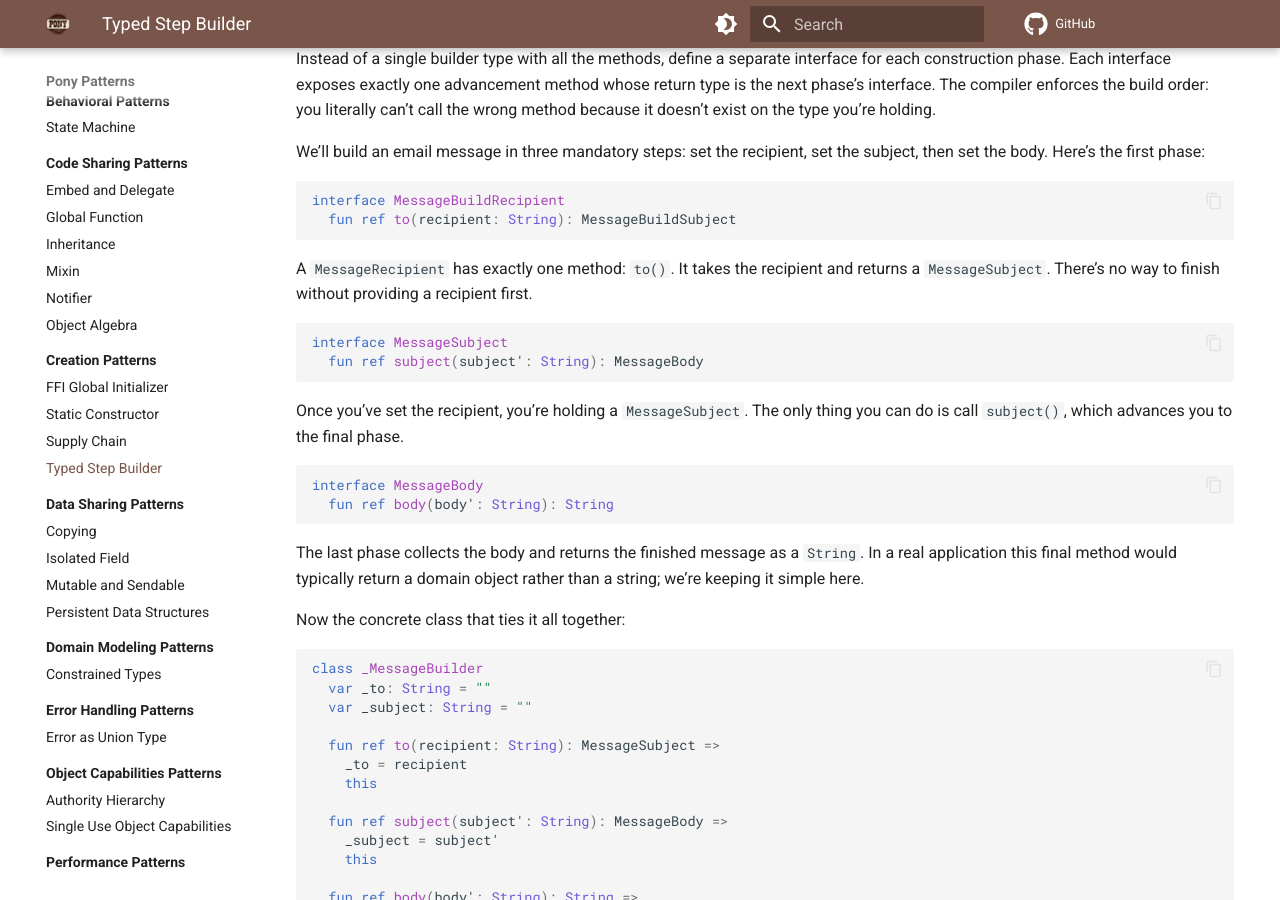
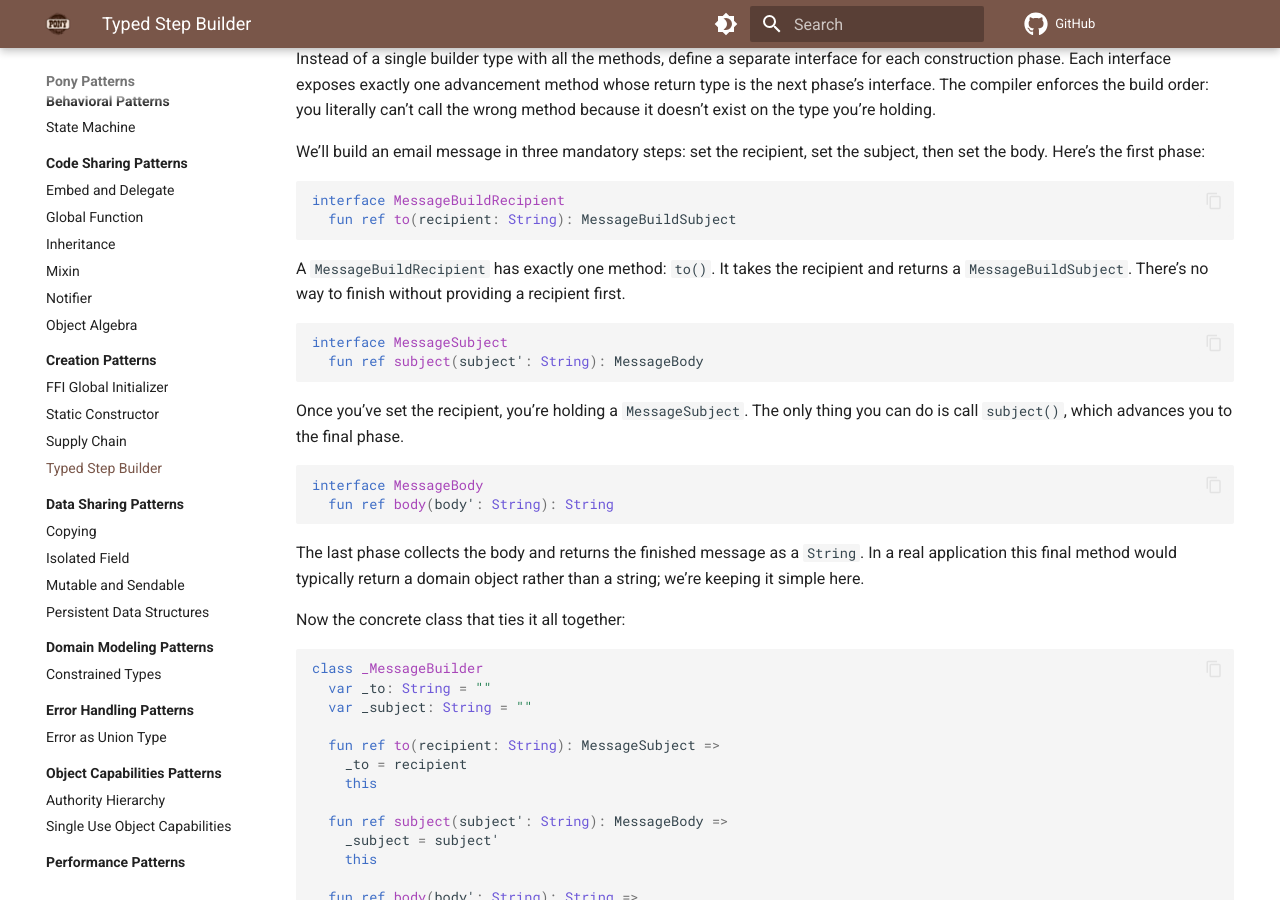
Before and after one commit to ponylang/pony-patterns, an MkDocs documentation site: the page built from docs/creation/typed-step-builder.md, in a window 1280 px wide and 900 px high, scrolled down 1091 px. Built offline with MkDocs 1.6.1 and Material for MkDocs 9.7.7, drawn with Linux system fonts in a browser that asks for light colours; comment, search, counter and statistics services are not loaded.

Commit message:
Update docs/creation/typed-step-builder.md
Co-authored-by: Joe Eli McIlvain <joe.eli.mac@gmail.com>

````diff
--- a/docs/creation/typed-step-builder.md
+++ b/docs/creation/typed-step-builder.md
@@ -55,7 +55,7 @@ interface MessageBuildRecipient
   fun ref to(recipient: String): MessageBuildSubject
 ```
 
-A `MessageRecipient` has exactly one method: `to()`. It takes the recipient and returns a `MessageSubject`. There's no way to finish without providing a recipient first.
+A `MessageBuildRecipient` has exactly one method: `to()`. It takes the recipient and returns a `MessageBuildSubject`. There's no way to finish without providing a recipient first.
 
 ```pony
 interface MessageSubject
````
